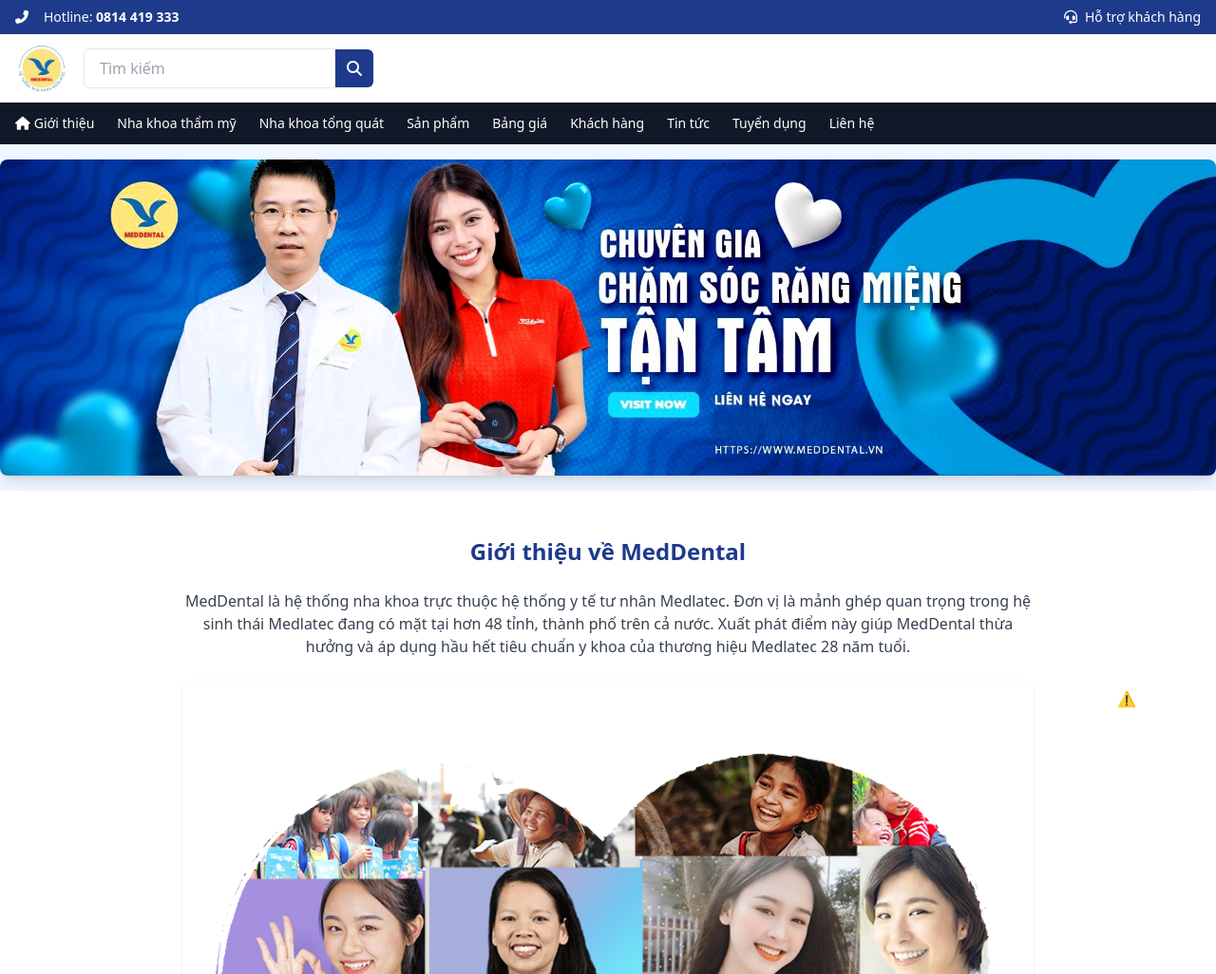
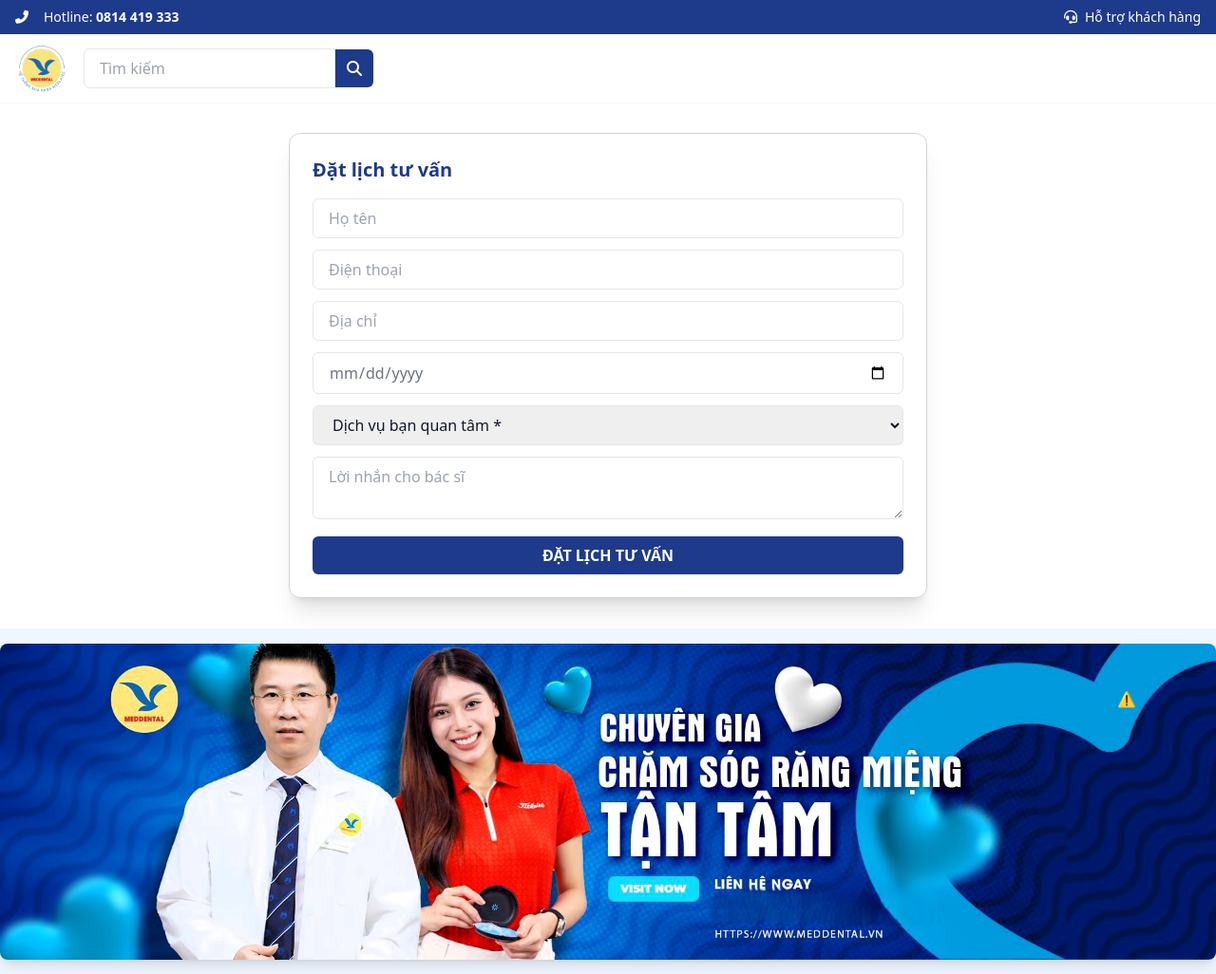
Before and after one commit to khanhteo1989/meddental-chatbot, a Flask app: page / in a window 1280 px wide. Shown: the top 1026 px of the page at 95% size. Run offline with Flask 3, Linux system fonts and the light colour scheme; some libraries are stand-ins or nearby versions.

Commit message:
Update index.html

```diff
--- a/templates/index.html
+++ b/templates/index.html
@@ -38,20 +38,24 @@
     </div>
   </header>
 
-   <!-- MENU CHÍNH -->
-  <nav class="bg-gray-900 text-white text-sm py-3 px-4">
-    <div class="max-w-7xl mx-auto flex flex-wrap gap-6 items-center">
-      <a href="#" class="hover:text-yellow-300 flex items-center gap-1"><i class="fas fa-home"></i> Giới thiệu</a>
-      <a href="#" class="hover:text-yellow-300">Nha khoa thẩm mỹ</a>
-      <a href="#" class="hover:text-yellow-300">Nha khoa tổng quát</a>
-      <a href="#" class="hover:text-yellow-300">Sản phẩm</a>
-      <a href="#" class="hover:text-yellow-300">Bảng giá</a>
-      <a href="#" class="hover:text-yellow-300">Khách hàng</a>
-      <a href="#" class="hover:text-yellow-300">Tin tức</a>
-      <a href="#" class="hover:text-yellow-300">Tuyển dụng</a>
-      <a href="#lienhe" class="hover:text-yellow-300">Liên hệ</a>
-    </div>
-  </nav>
+    <!-- FORM ĐẶT LỊCH -->
+  <section id="datlich" class="max-w-2xl mx-auto bg-white border border-gray-300 rounded-xl shadow-xl p-6 my-8">
+    <h3 class="text-xl font-bold text-blue-900 mb-4">Đặt lịch tư vấn</h3>
+    <form class="space-y-3">
+      <input type="text" placeholder="Họ tên" class="w-full px-4 py-2 border rounded-md" />
+      <input type="tel" placeholder="Điện thoại" class="w-full px-4 py-2 border rounded-md" />
+      <input type="text" placeholder="Địa chỉ" class="w-full px-4 py-2 border rounded-md" />
+      <input type="date" class="w-full px-4 py-2 border rounded-md text-gray-500" />
+      <select class="w-full px-4 py-2 border rounded-md">
+        <option disabled selected>Dịch vụ bạn quan tâm *</option>
+        <option>Khám tổng quát</option>
+        <option>Nhổ răng - Trồng răng</option>
+        <option>Niềng răng - Thẩm mỹ</option>
+      </select>
+      <textarea placeholder="Lời nhắn cho bác sĩ" class="w-full px-4 py-2 border rounded-md"></textarea>
+      <button type="submit" class="bg-blue-900 text-white font-semibold w-full py-2 rounded-md hover:bg-blue-800">ĐẶT LỊCH TƯ VẤN</button>
+    </form>
+  </section>
 
   <!-- Banner -->
   <section class="bg-blue-50 py-4">
@@ -87,35 +91,45 @@
     </ul>
   </div>
 </section>
+<!-- FOOTER -->
+  <footer class="bg-blue-900 text-white text-center py-4 mt-8">
+    &copy; 2025 MedDental. Hotline: 0814419333
+  </footer>
 
-<!-- KHUNG ĐẶT LỊCH TƯ VẤN (bật/tắt qua toggleChat()) -->
-<div id="chatbox" class="fixed bottom-20 right-6 w-[420px] max-w-full bg-white border border-gray-300 rounded-xl shadow-2xl p-4 z-50 hidden transition-all duration-300">
-  <h3 class="text-blue-900 font-bold text-lg mb-3">Đặt lịch tư vấn</h3>
-
-  <form class="space-y-3">
-    <input type="text" placeholder="Họ tên" class="w-full px-4 py-2 border rounded-md focus:outline-none focus:ring-2 focus:ring-blue-500" />
-    <input type="tel" placeholder="Điện thoại" class="w-full px-4 py-2 border rounded-md focus:outline-none focus:ring-2 focus:ring-blue-500" />
-    <input type="text" placeholder="Địa chỉ" class="w-full px-4 py-2 border rounded-md focus:outline-none focus:ring-2 focus:ring-blue-500" />
-    <input type="date" class="w-full px-4 py-2 border rounded-md text-gray-500 focus:outline-none focus:ring-2 focus:ring-blue-500" />
-
-    <select class="w-full px-4 py-2 border rounded-md focus:outline-none focus:ring-2 focus:ring-blue-500">
-      <option disabled selected>Dịch vụ bạn quan tâm *</option>
-      <option>Khám tổng quát</option>
-      <option>Nhổ răng - Trồng răng</option>
-      <option>Niềng răng - Thẩm mỹ</option>
-    </select>
-
-    <textarea placeholder="Lời nhắn cho bác sĩ" class="w-full px-4 py-2 border rounded-md focus:outline-none focus:ring-2 focus:ring-blue-500"></textarea>
-
-    <button type="submit" class="bg-blue-900 text-white font-semibold w-full py-2 rounded-md hover:bg-blue-800 transition">ĐẶT LỊCH TƯ VẤN</button>
-    <p class="text-xs text-gray-500 mt-2">* Các trường có dấu * là bắt buộc</p>
-  </form>
-
-  <div class="mt-4 bg-blue-50 rounded-md p-3 text-center">
-    <p class="text-blue-800 font-semibold mb-1">Đặt lịch ngay bằng cách gọi hotline</p>
-    <p class="text-red-600 text-xl font-bold">0814419333</p>
-  </div>
-</div>
+  <script>
+    const SCRIPT_URL = "PASTE_YOUR_SCRIPT_URL_HERE";
+    const form = document.querySelector("#datlich form");
+    form.addEventListener("submit", async function (e) {
+      e.preventDefault();
+      const inputs = form.querySelectorAll("input, select, textarea");
+      const data = {
+        name: inputs[0].value,
+        phone: inputs[1].value,
+        address: inputs[2].value,
+        date: inputs[3].value,
+        service: inputs[4].value,
+        message: inputs[5].value
+      };
+      try {
+        const res = await fetch(SCRIPT_URL, {
+          method: "POST",
+          headers: { "Content-Type": "application/json" },
+          body: JSON.stringify(data)
+        });
+        const result = await res.json();
+        if (result.result === "success") {
+          alert("✔️ Đặt lịch thành công!");
+          form.reset();
+        } else {
+          alert("❌ Gửi thất bại, vui lòng thử lại.");
+        }
+      } catch {
+        alert("⚠️ Lỗi kết nối.");
+      }
+    });
+  </script>
+</body>
+</html>
 
 <!-- Nút mở Chatbox -->
 <lottie-player
```
